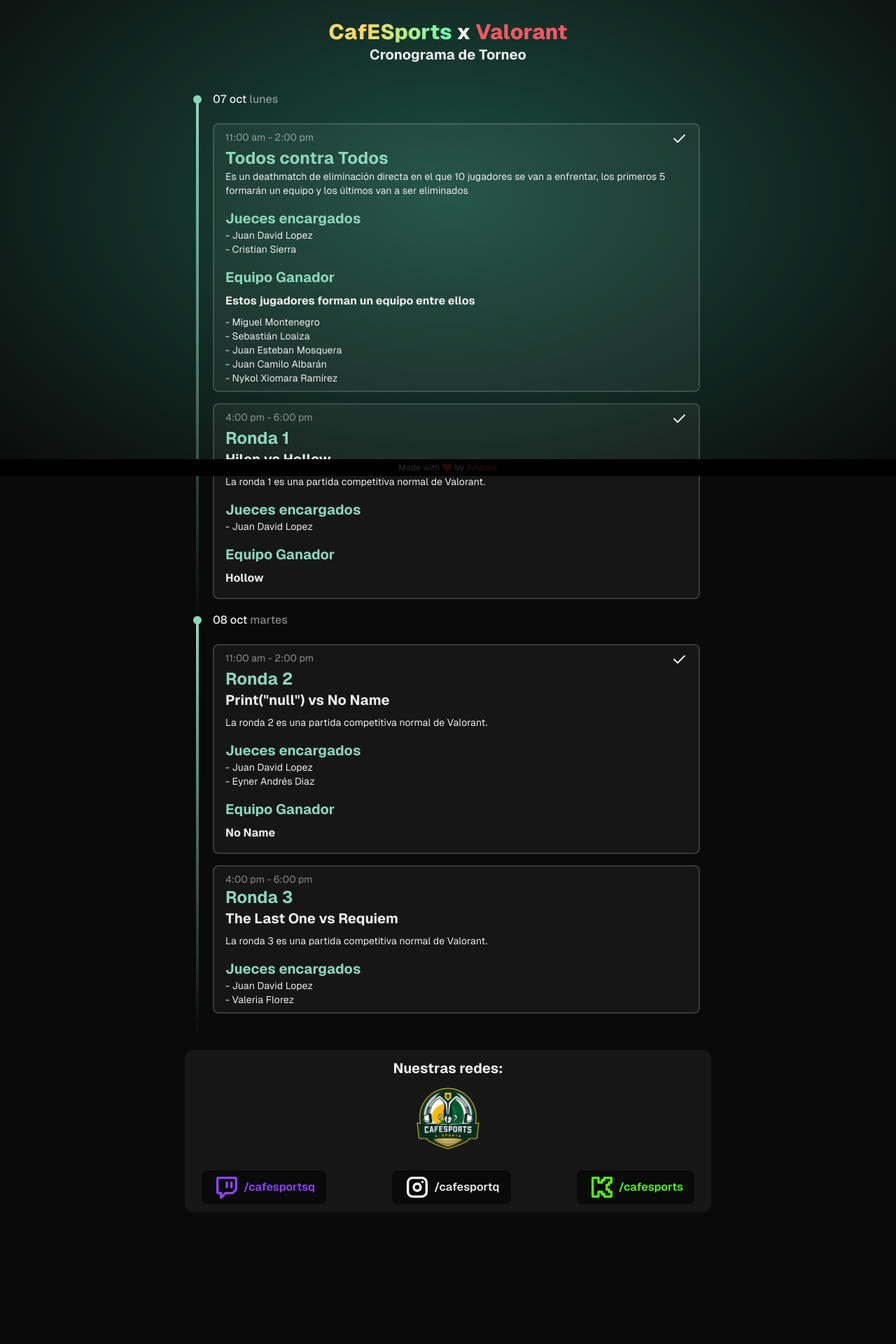
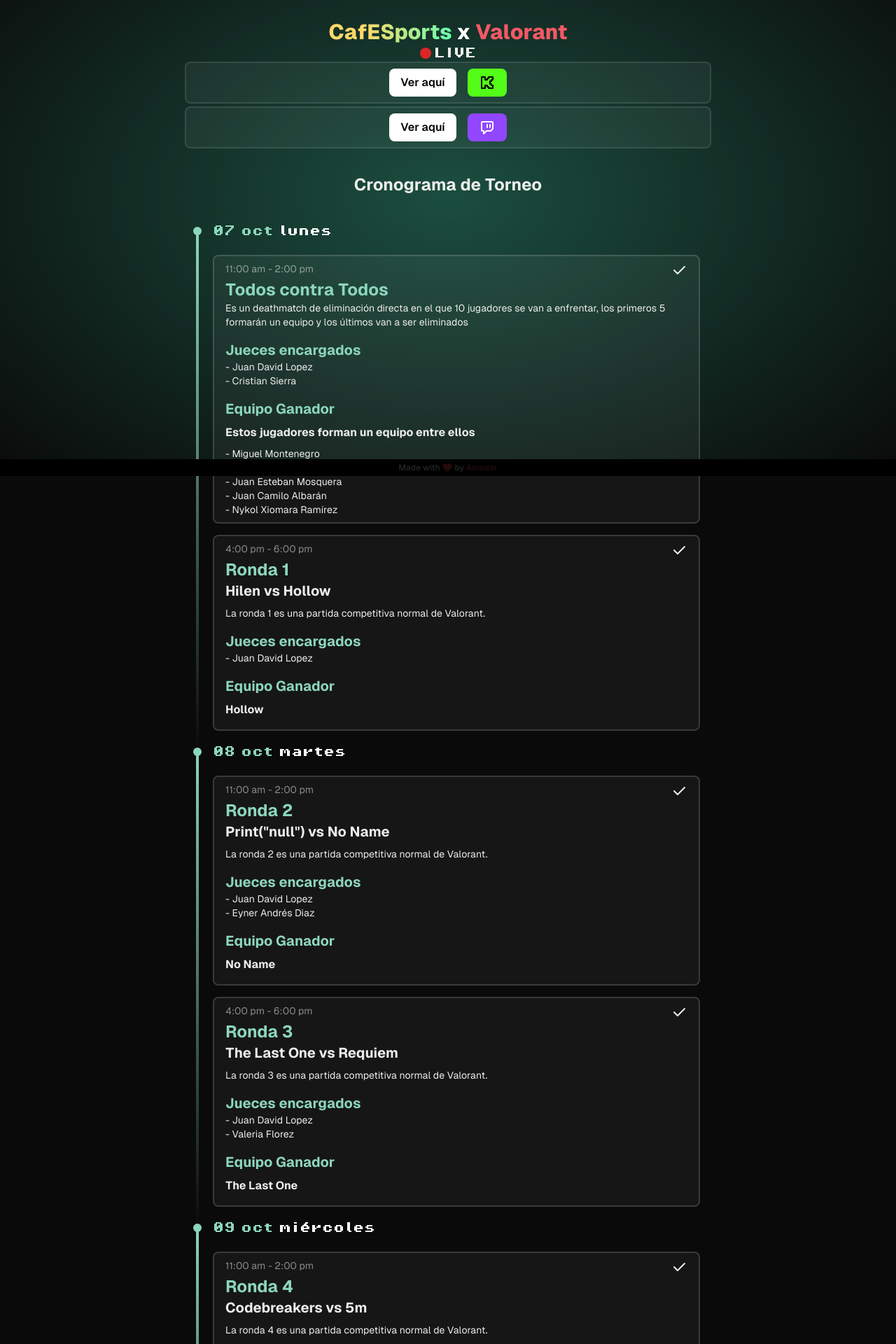
Before and after one commit to odiador/cafesports, a Next.js app: page / in a window 1280 px wide. Shown: the part 120-2040 px from the top of the page at 70% size. Built offline with nearby package versions, Linux system fonts and the light colour scheme.

Commit message:
Add new font, embed streams, update chronogram
Co-Authored-By: Luis Carlos Calderón Calvo <128423397+Luisosky@users.noreply.github.com>

```diff
--- a/app/layout.tsx
+++ b/app/layout.tsx
@@ -9,6 +9,18 @@
   variable: "--font-geist-sans",
   weight: "100 900",
 });
+
+const pixelOperator = localFont({
+  src: [
+    {
+      path: "./fonts/PixelOperator8-bold.ttf",
+      weight: "700",
+      style: "bold",
+    }
+  ],
+  variable: "--font-pixel-operator",
+});
+
 const geistMono = localFont({
   src: "./fonts/GeistMonoVF.woff",
   variable: "--font-geist-mono",
@@ -29,7 +41,7 @@
   return (
     <html lang="en">
       <body
-           className={`${geistSans.variable} ${geistMono.variable} antialiased h-fit w-full font-[family-name:var(--font-geist-sans)] overflow-x-hidden`}
+           className={`${geistSans.variable} ${geistMono.variable} ${pixelOperator.variable} antialiased h-fit w-full font-[family-name:var(--font-geist-sans)] overflow-x-hidden`}
       >
         <div className="fixed -z-50 bg-gradient-radial from-[#1b4e3f] to-[#0a0a0a] pointer-events-none left-0 top-0 w-screen h-screen"></div>
         <Header />
--- a/app/page.tsx
+++ b/app/page.tsx
@@ -1,5 +1,6 @@
 "use client";
 import { containerImage, item } from "@/components/consts";
+import Embeds from "@/components/Embeds";
 import { TextGenerateEffect } from "@/components/ui/blur-generating-text";
 import Cronograma from "@/components/ui/cronogram";
 import { AnimatedTooltip } from "@/components/ui/image-frame";
@@ -21,21 +22,26 @@
     }
   })
   const [start, setStart] = useState(false);
+  const [live, setLive] = useState(true);
   return (
     <main className="p-2 flex flex-col items-center max-w-3xl">
       <header className="h-fit flex flex-col gap-1 items-center mb-32">
         <motion.div variants={item} className="text-center text-4xl font-bold flex" >
           <h1 className="from-[#fdd868] via-30% via-[#fdd868] to-[#66ffad] bg-gradient-to-r bg-clip-text text-transparent font-extrabold">CafESports</h1>
         </motion.div>
-        <motion.div variants={item} initial="hidden" animate="visible" className="w-full mt-8 text-center text-xl font-bold">
+        <motion.div variants={item} initial="hidden" animate="visible" className="w-full mt-8 text-center text-xl">
 
           <p className="text-3xl font-extrabold text-white">
             <strong className="from-[#fdd868] via-30% via-[#fdd868] to-[#66ffad] bg-gradient-to-r bg-clip-text font-extrabold text-transparent">CafESports</strong>
             {" x "}
             <strong className={`font-extrabold bg-clip-text text-transparent to-[#f45865] via-50% bg-[#f45865] from-[#ff9e9e]`}>{valorantInfo.title}</strong>
           </p>
-          Cronograma de Torneo
+
         </motion.div>
+        {live&& <Embeds/>}
+        <h1 className="w-full mt-8 text-center text-2xl font-bold "
+          onCanPlay={() => setLive(true)}
+        >Cronograma de Torneo</h1>
         <Cronograma />
         <motion.div variants={item} className="flex flex-col gap-2 items-center  w-full bg-white/5 rounded-xl px-6 py-3">
           <h1 className="text-xl font-bold">{"Nuestras redes:"}</h1>
--- /dev/null
+++ b/components/Embeds.tsx
@@ -0,0 +1,42 @@
+"use client";
+
+import { IconBrandKick, IconBrandTwitch } from "@tabler/icons-react";
+import { motion } from "framer-motion";
+import Link from "next/link";
+import { KickEmbed, TwitchEmbed } from "./ui/Embed";
+import { useState } from "react";
+
+const Embeds = () => {
+
+  const [showKick, setShowKick] = useState(false);
+  const [showTwitch, setShowTwitch] = useState(false);
+    return (
+        <>
+            <div className="font-operator flex items-center gap-1">
+                <motion.div className="size-4 rounded-full relative bg-red-600">
+                    <motion.div className="absolute top-0 left-0 size-4 rounded-full bg-black z-[1]" animate={{ opacity: 1 }} transition={{ from: 0, repeat: Infinity, repeatType: "mirror", duration: 0.01, delay: 1, repeatDelay: 1 }}>
+                    </motion.div>
+                </motion.div>
+                <h1 className="text-center leading-none">LIVE</h1>
+            </div>
+            <div className="bg-white/5 border-2 border-white/10 w-full flex flex-col p-2 rounded-lg items-center gap-4">
+                <div className="flex gap-4">
+                    <button onClick={() => setShowKick(k => !k)}
+                        className="bg-white w-fit text-black transition-all font-semibold rounded-lg px-4 py-2 hover:bg-white/85 flex gap-1 hover:scale-110">Ver aquí</button>
+                    <Link href="https://kick.com/cafesports" className="bg-[#53fd18] w-fit text-black transition-all font-semibold rounded-lg px-4 py-2 flex gap-1 hover:scale-110"><IconBrandKick /></Link>
+                </div>
+                {showKick && <KickEmbed />}
+            </div>
+            <div className="bg-white/5 border-2 border-white/10 w-full flex flex-col p-2 rounded-lg items-center gap-4">
+
+                <div className="flex gap-4">
+                    <button onClick={() => setShowTwitch(k => !k)}
+                        className="bg-white w-fit text-black transition-all font-semibold rounded-lg px-4 py-2 hover:bg-white/85 flex gap-1 hover:scale-110">Ver aquí</button>
+                    <Link href="https://kick.com/cafesports" className="bg-[#9146ff] w-fit text-white transition-all font-semibold rounded-lg px-4 py-2 flex gap-1 hover:scale-110"><IconBrandTwitch /></Link>
+                </div>
+                {showTwitch && <TwitchEmbed />}
+            </div>
+        </>
+    );
+}
+export default Embeds;
--- /dev/null
+++ b/components/ui/Embed.tsx
@@ -0,0 +1,60 @@
+import { IconLoader } from "@tabler/icons-react";
+import { motion } from "framer-motion";
+import React, { useEffect, useRef, useState } from "react";
+
+const TwitchEmbed = () => {
+    let ref = useRef<HTMLDivElement | null>(null);
+    const [height, setHeight] = useState<number>();
+    const [show, setShow] = useState<boolean>(true);
+    useEffect(() => {
+        if (ref.current) {
+            const width = ref.current.offsetWidth || 0;
+            setHeight(width * 9 / 16);
+        }
+    }, []);
+    return (
+        <motion.div
+            initial={{ scale: 0, opacity: 0, x: -100 }}
+            animate={{ scale: 1, opacity: 1, x: 0 }}
+            transition={{ duration: 0.2, from: 0 }}
+            ref={ref}
+            className="resize rounded-lg overflow-clip w-full relative bg-black" style={{ height: height }}>
+            <iframe
+                className="size-full"
+                onLoad={() => setShow(false)}
+                src="https://player.twitch.tv/?channel=cafesportsq&parent=localhost"
+                allowFullScreen={true}
+            />
+            <div className="absolute top-1/2 left-1/2 animate-spin z-[1]" style={{ display: show ? "block" : "none" }}><IconLoader /></div>
+        </motion.div>
+    );
+};
+
+const KickEmbed = () => {
+    let ref = useRef<HTMLDivElement | null>(null);
+    const [show, setShow] = useState<boolean>(true);
+    const [height, setHeight] = useState<number>();
+    useEffect(() => {
+        if (ref.current) {
+            const width = ref.current.offsetWidth || 0;
+            setHeight(width * 9 / 16);
+        }
+    }, []);
+    return (
+        <motion.div
+            initial={{ scale: 0, opacity: 0, x: -100 }}
+            animate={{ scale: 1, opacity: 1, x: 0 }}
+            transition={{ duration: 0.2, from: 0 }}
+            ref={ref} className="resize rounded-lg overflow-clip w-full relative bg-black" style={{ height: height }}>
+            <iframe
+                className="size-full"
+                onLoad={() => setShow(false)}
+                src="https://player.kick.com/cafesports?autoplay=true"
+                allowFullScreen={true}
+            />
+            <div className="absolute top-1/2 left-1/2 animate-spin z-[1]" style={{ display: show ? "block" : "none" }}><IconLoader /></div>
+        </motion.div>
+    );
+};
+
+export { TwitchEmbed, KickEmbed };
--- a/components/ui/cronogram.tsx
+++ b/components/ui/cronogram.tsx
@@ -48,6 +48,32 @@
                     vs: "The Last One vs Requiem",
                     judges: ["- Juan David Lopez", "- Valeria Florez"],
                     name: "Ronda 3",
+                    ganadores: [""],
+                    details: "The Last One",
+                    time: "4:00 pm - 6:00 pm",
+                }
+            ]
+        },
+        {
+            date: "09 oct",
+            nameDate: "miércoles",
+            events: [
+                {
+                    key: "round4",
+                    description: "La ronda 4 es una partida competitiva normal de Valorant.",
+                    vs: "Codebreakers vs 5m",
+                    judges: ["- Eyner Andrés Diaz"],
+                    name: "Ronda 4",
+                    ganadores: [""],
+                    details: "Codebreakers",
+                    time: "11:00 am - 2:00 pm",
+                },
+                {
+                    key: "semi1",
+                    description: "La semifinal 1 es una partida competitiva normal de Valorant.",
+                    vs: "Hollow vs The Last One",
+                    judges: ["- Juan David Lopez", "- Valeria Florez"],
+                    name: "Semifinal 1",
                     time: "4:00 pm - 6:00 pm",
                 }
             ]
@@ -84,7 +110,7 @@
                 <div className="w-1 h-full flex items-center justify-center bg-gradient-to-b from-[#8cd6bc] to-transparent relative  after:content-[''] after:absolute after:-left-1 after:-top-2 after:size-3 after:bg-[#8cd6bc] after:rounded-full" />
             </div>
             <div className="grow gap-2 flex flex-col pb-8 pl-4 relative">
-                <h1 className="relative -top-3.5 font-medium">{date} <strong className="font-medium text-white/50">{nameDate}</strong></h1>
+                <h1 className="relative -top-3.5 font-medium  font-operator text-[#8cd6bc]">{date} <strong className="font-medium text-white">{nameDate}</strong></h1>
                 <div className="flex flex-col gap-4">
                     {events.map(e => {
                         return (<div className="w-full bg-white/5 hover:bg-white/10 duration-700 rounded-lg border-2 border-white/15 hover:border-white/30 transition-colors px-4 py-2"
--- a/tailwind.config.ts
+++ b/tailwind.config.ts
@@ -15,6 +15,9 @@
       },
       backgroundImage: {
         'gradient-radial': 'radial-gradient(var(--tw-gradient-stops))',
+      },
+      fontFamily: {
+        "operator": "var(--font-pixel-operator)",
       }
     },
   },
```
Also changed, not shown: app/fonts/PixelOperator8-Bold.ttf (added).
